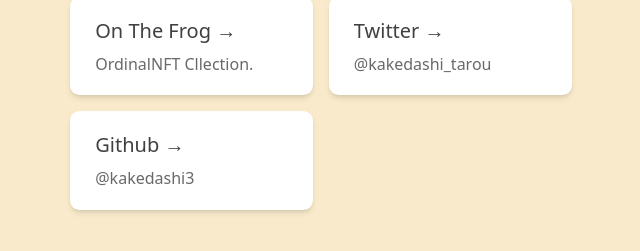
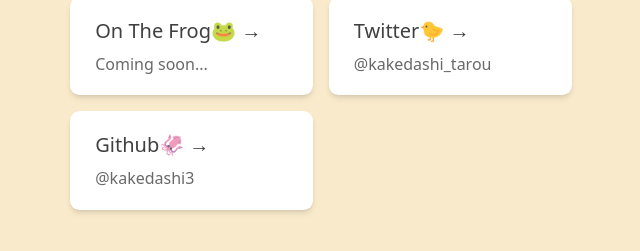
Before and after one commit to kakedashi3/portfolio-site, an Astro site: page / in a window 1280 px wide. Shown: the part 171-422 px from the top of the page, without its empty margins (319-959 px from the left). Built offline with nearby package versions, Linux system fonts and the light colour scheme; Astro itself is replaced by a stand-in of ours.

Commit message:
emoji加追加

```diff
--- a/src/pages/index.astro
+++ b/src/pages/index.astro
@@ -12,18 +12,18 @@
 		</p> -->
 		<ul role="list" class="link-card-grid">
 			<Card
-				href="https://docs.astro.build/"
-				title="On The Frog"
-				body="OrdinalNFT Cllection."
+				href=""
+				title="On The Frog🐸"
+				body="Coming soon..."
 			/>
 			<Card
 				href="https://twitter.com/kakedashi_tarou"
-				title="Twitter"
+				title="Twitter🐤"
 				body="@kakedashi_tarou"
 			/>
 			<Card
 				href="https://github.com/kakedashi3/"
-				title="Github"
+				title="Github🦑"
 				body="@kakedashi3"
 			/>
 			<!-- <Card
```
